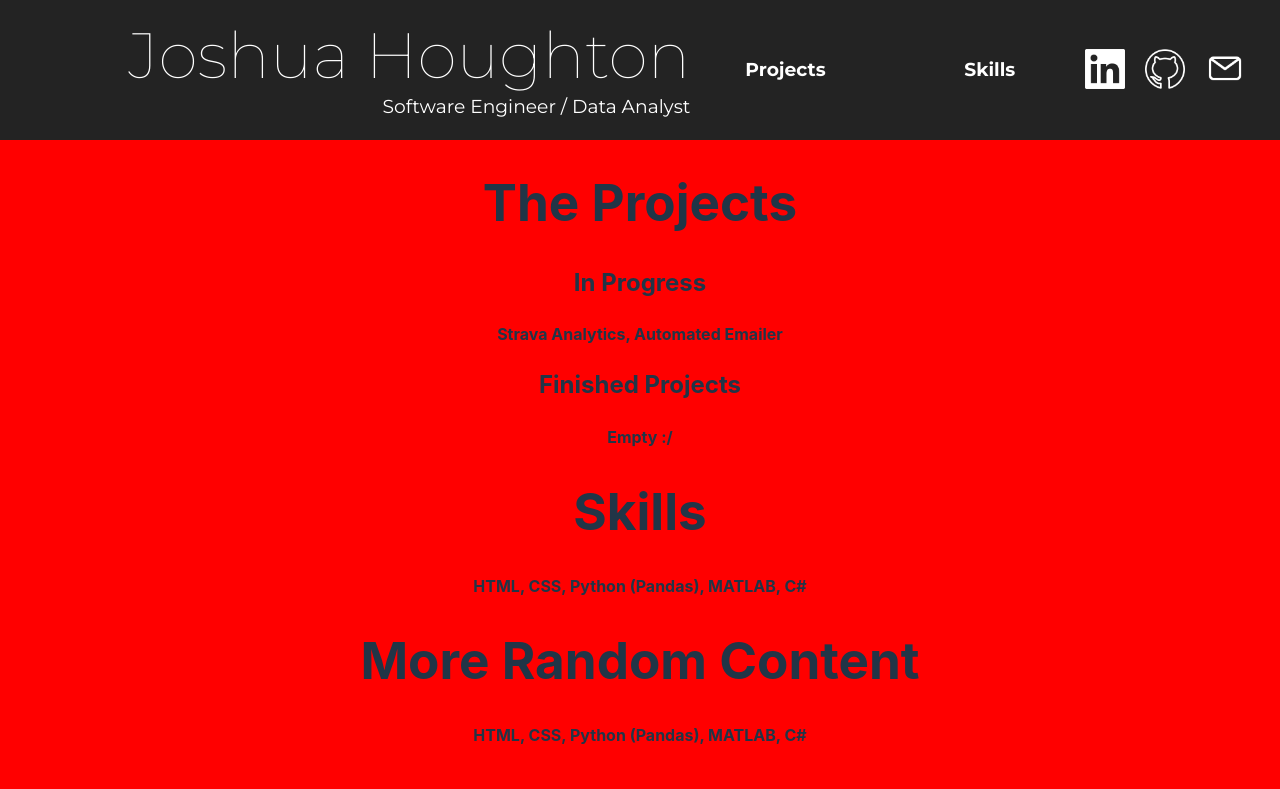
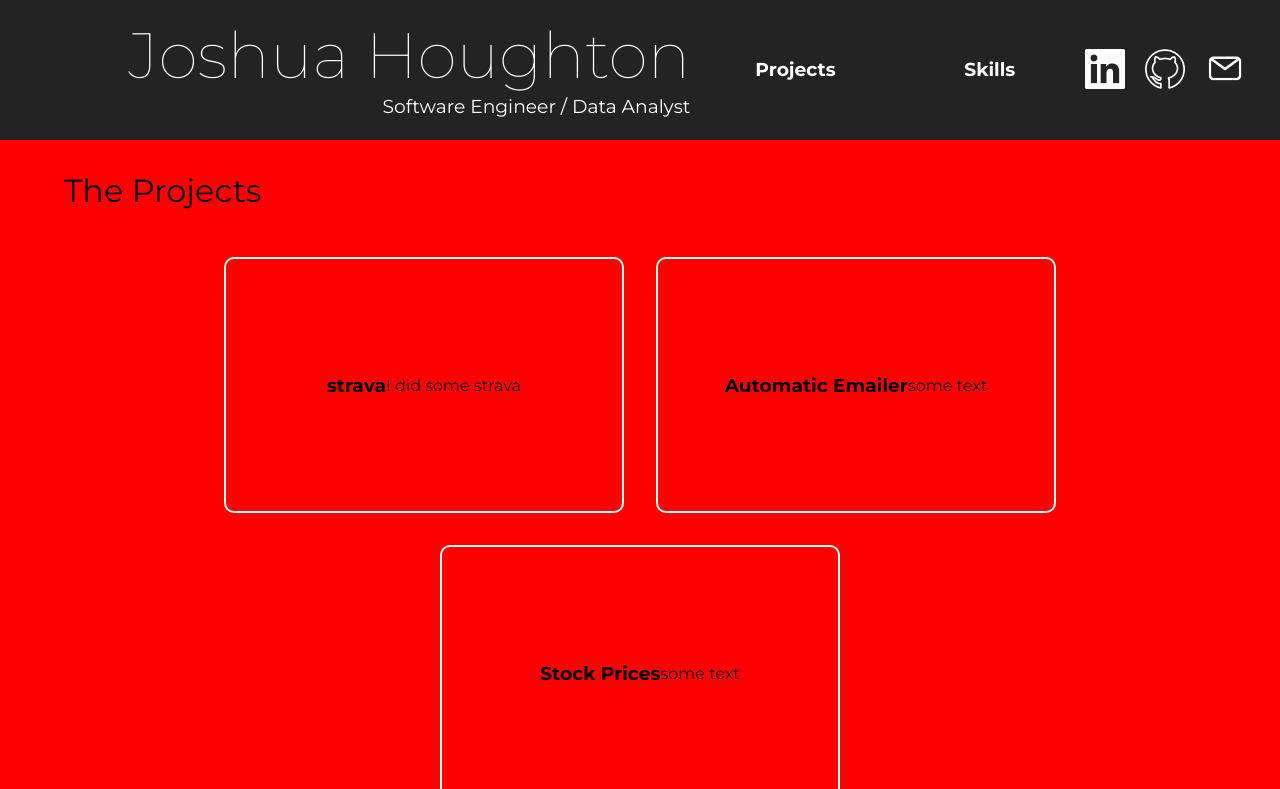
Before and after one commit to Joshua-S-H/JoshuaHoughton.github.io, a React (Vite) app: page / in a window 1280 px wide. Shown: the top 789 px of the page. Built offline with nearby package versions, Linux system fonts and the light colour scheme; a web font is replaced by a local one.

Commit message:
added links

```diff
--- a/src/components/Footer.jsx
+++ b/src/components/Footer.jsx
@@ -5,7 +5,7 @@ export function Footer(){
         <>
         <footer>
 
-            <div className="footer-section">
+            <div id="projects" className="footer-section">
                 <div className="about-section">
                     {/* <h3>About</h3> */}
                     {/* <p>Write this about. Open to work</p> */}
--- a/src/components/Header.jsx
+++ b/src/components/Header.jsx
@@ -11,7 +11,9 @@ export function Header({ setCurrentPage }){
 
                 <div className="title_clicks">
                 <div className="nav_bar">
-                    <h3>Projects</h3>
+                    <a href = "#projects">
+                        <h3>Projects</h3>
+                    </a>
                     <h3>Skills</h3>
                 </div>
 
--- a/src/components/HeaderStyle.css
+++ b/src/components/HeaderStyle.css
@@ -78,6 +78,18 @@
     transition: transform 0.3s ease-in-out;
 }
 
+.nav_bar a {
+    color: var(--primary-text-color);
+    text-decoration: none;
+    padding: 10px;
+    font-weight: 400;
+}
+
+.nav_bar a:hover {
+    color: var(--secondary-text-color);
+    transform: scale(1.1);
+}
+
 .title_clicks {
     display: flex; /* Use flexbox to align items horizontally */
     justify-content: space-around; /* Distribute items evenly */
--- a/src/components/Projects.jsx
+++ b/src/components/Projects.jsx
@@ -1,15 +1,31 @@
-// import './ProjectsStyle.css'
+import "./ProjectsStyle.css";
 
-export function Projects(){
-    return (
-        <>
-            <div>
-                <h1>The Projects</h1>
-                <h2>In Progress</h2>
-                <h4>Strava Analytics, Automated Emailer</h4>
-                <h2>Finished Projects</h2>
-                <h4>Empty :/</h4>
-            </div>
-        </>
-    )
+const projects = [
+  {
+    name: "strava   ",
+    description: "I did some strava",
+    link: "https://www.youtube.com/watch?v=dQw4w9WgXcQ",
+  },
+  { name: "Automatic Emailer", description: "some text", link: "some link" },
+  { name: "Stock Prices", description: "some text", link: "some link" },
+];
+
+export function Projects() {
+  return (
+    <>
+      <div className="projects">
+        <h2>The Projects</h2>
+        <div class="projects-container">
+          {projects.map((project, projectIndex) => (
+            <a href={project.link} target="_blank">
+                <button key={projectIndex} class="box">
+                    <h3>{project.name}</h3>
+                    <p>{project.description}</p>
+                </button>
+            </a>
+          ))}
+        </div>
+      </div>
+    </>
+  );
 }
--- a/src/components/ProjectsStyle.css
+++ b/src/components/ProjectsStyle.css
@@ -1,17 +1,43 @@
-/* --- Welcome Styling Document --- */
+/* --- Projects Styling Document --- */
 
 
-.welcome {
+.projects {
     color: var(--secondary-text-color) !important;
-    /* color: var(--secondary-text-color);  */
-    background-color: var(--secondary-bg-color) !important;
-    /* background-color: var(--primary-bg-color); */
-    font-family: "Montserrat", sans-serif !important;
+    background-color: var(--secondary-bg-color);
+    font-family: "Montserrat", sans-serif ;
 }
 
-.welcome h2 {
+
+.projects h2 {
     font-weight: 400 !important; /* Ensure font-weight is applied */
-    font-size: 3em;
-    text-align: center;
+    font-size: 2em;
+    text-align: left;
     margin-left: 5vw;
 }
+
+.box {
+    width: 25rem;           /* Width of the box */
+    height: 16rem;          /* Height of the box */
+    background-color: --primary-bg-color;
+    color: --primary-text-color;          /* Text color */
+    display: flex;          /* Centering text inside */
+    justify-content: center;
+    align-items: center;
+    border: 2px solid var(--primary-text-color); /* Border */
+    border-radius: 10px;    /* Rounded corners */
+    /* box-shadow: 2px 4px 10px rgba(0, 0, 0, 0.1); Box shadow */
+    margin: 1rem;           /* Margin around the box */
+}
+
+.box:hover {
+    transform: scale(1.05); /* Scale the box on hover */
+    transition: transform 0.6s ease-in-out; /* Smooth transition */
+}
+
+.projects-container {
+    display: flex;          /* Use flexbox */
+    flex-direction: row;    /* Align items horizontally */
+    align-items: center;    /* Center items vertically */
+    justify-content: center; /* Center items horizontally */
+    flex-wrap: wrap;        /* Wrap items to the next line if needed */
+}
--- a/src/index.css
+++ b/src/index.css
@@ -1,7 +1,6 @@
 :root {
   font-family: Inter, system-ui, Avenir, Helvetica, Arial, sans-serif;
   line-height: 1.5;
-  font-weight: 400;
 
   color-scheme: light dark;
   color: rgba(0, 0, 0, 0.87);
@@ -14,7 +13,6 @@
 }
 
 a {
-  font-weight: 500;
   color: #646cff;
   text-decoration: inherit;
 }
@@ -41,7 +39,6 @@ button {
   border: 1px solid transparent;
   padding: 0.6em 1.2em;
   font-size: 1em;
-  font-weight: 500;
   font-family: inherit;
   background-color: #1a1a1a;
   cursor: pointer;
```
